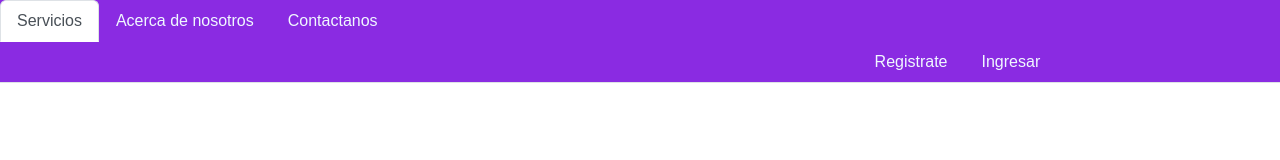
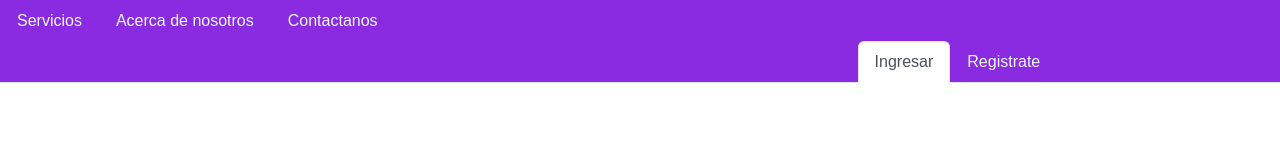
Before and after one commit to AlbertoP18/ProyectoFinal, a plain HTML site: page index.html in a window 1280 px wide. Drawn offline with nearby package versions, Linux system fonts and the light colour scheme.

Commit message:
actualizacion

```diff
--- a/index.html
+++ b/index.html
@@ -18,7 +18,7 @@
 
 
             <li class="nav-item">
-                <a class="nav-link active" aria-current="page" href="#">Servicios</a>
+                <a class="nav-link " aria-current="page" href="#">Servicios</a>
             </li>
 
             <li class="nav-item">
@@ -30,13 +30,16 @@
 
             <div class="mover">
 
+
+                <li class="nav-item">
+                    <a class="nav-link active" href="#">Ingresar</a>
+                </li>
+
                 <li class="nav-item">
                     <a class="nav-link" href="#"> Registrate </a>
                 </li>
 
-                <li class="nav-item">
-                    <a class="nav-link" href="#">Ingresar</a>
-                </li>
+
             </div>
         </ul>
     </nav>
```
